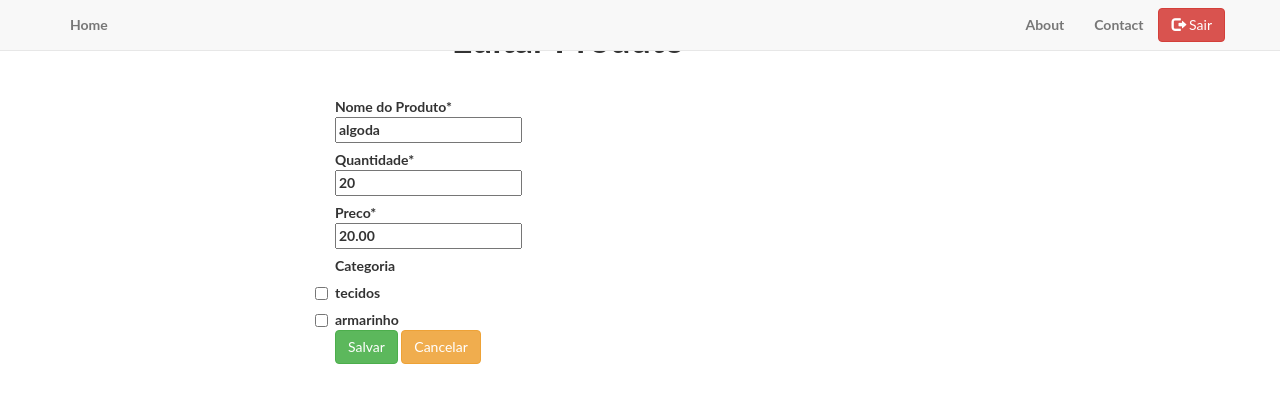
After one commit to CaioGabrielAraujo/SistemaAutoma-oComercial, a Django app: page /product/edit_products/3/ in a window 1280 px wide. The commit adds this page. Shown: the top 403 px of the page. Run offline with Django 3.2, Linux system fonts and the light colour scheme; a user stored in the database is signed in; data comes from the database, SQL or seed files in the repository; both versions use the stored data as it was after the commit; some libraries are stand-ins or nearby versions.

Commit message:
deleting product feature

```diff
--- /dev/null
+++ b/django_project/product/templates/edit_products.html
@@ -0,0 +1,24 @@
+{% extends 'base.html' %}
+{% load crispy_forms_tags %}
+{% block body %}
+
+ <div class="col-md-6 col-md-offset-3">
+  <div class="col-md-8 col-md-offset-2">
+    <h1>Editar Produto</h1>
+    <br>
+  </div>
+
+
+  <form class="form-horizontal" action="" method="post" enctype="multipart/form-data">
+    {% csrf_token %}
+
+    {{form|crispy}}
+
+
+    <button type="submit" type="button" class="btn btn-success" onclick="return confirm('Voce tem certeza ?')">Salvar</button>
+    <a class="btn btn-warning" href="{% url 'product:listproducts' %}">Cancelar</a>
+  </form>
+
+</div>
+
+{% endblock %}
--- a/django_project/product/templates/list_products.html
+++ b/django_project/product/templates/list_products.html
@@ -24,6 +24,9 @@
     <td>{{product.quantidade}}</td>
     <td>{{product.precoUnidade}}</td>
     <td>{{product.categories}}</td>
+    <td><a class="glyphicon glyphicon-trash" onclick="return confirm('Voce tem certeza que deseja deletar ?   (Essa operação é irreversível)')" href="{% url 'product:delete_products' product.id %}"></a></td>
+<td><a class="glyphicon glyphicon-pencil" href="{% url 'product:edit_product' product.id %}"></a></td>
+
 
   </tr>
 
--- a/django_project/product/urls.py
+++ b/django_project/product/urls.py
@@ -6,6 +6,6 @@ urlpatterns = [
     url(r'^cadastrar/', views.cadastrar, name="cadastrarProduto"),
     url(r'^list_products/$', views.list_products, name="listproducts"),
     url(r'^create_category/', views.create_category, name="create_category"),
-
-
+    url(r'^edit_products/(?P<product_id>[0-9]+)/', views.edit_product, name="edit_product"),
+    url(r'^delete_products/(?P<product_id>[0-9]+)/', views.delete_products, name="delete_products"),
 ]
--- a/django_project/product/views.py
+++ b/django_project/product/views.py
@@ -39,8 +39,27 @@ def cadastrar(request):
 
 
 
+@staff_member_required
+def edit_product(request,product_id):
+    product = get_object_or_404(Product, pk=product_id)
+    if request.method == "POST":
+        form = Create_Product_Form(request.POST, request.FILES, instance=product)
+        if form.is_valid():
+            form.save()
+            return HttpResponseRedirect(reverse('products:list_products'))
+        return render(request, 'edit_products.html', {'form': form})
+
+    else:
+        form = Create_Product_Form(instance=product)
+        return render(request, 'edit_products.html', {'form': form})
+
 def list_products(request):
     context = {
         'all_products': Product.objects.all(),
     }
     return render(request, 'list_products.html', context)
+
+@staff_member_required
+def delete_products(request, product_id):
+    Product.objects.get(id=product_id).delete()
+    return HttpResponseRedirect(reverse('product:listproducts'))
```
Also changed, not shown: django_project/db.sqlite3, 2 other files.
